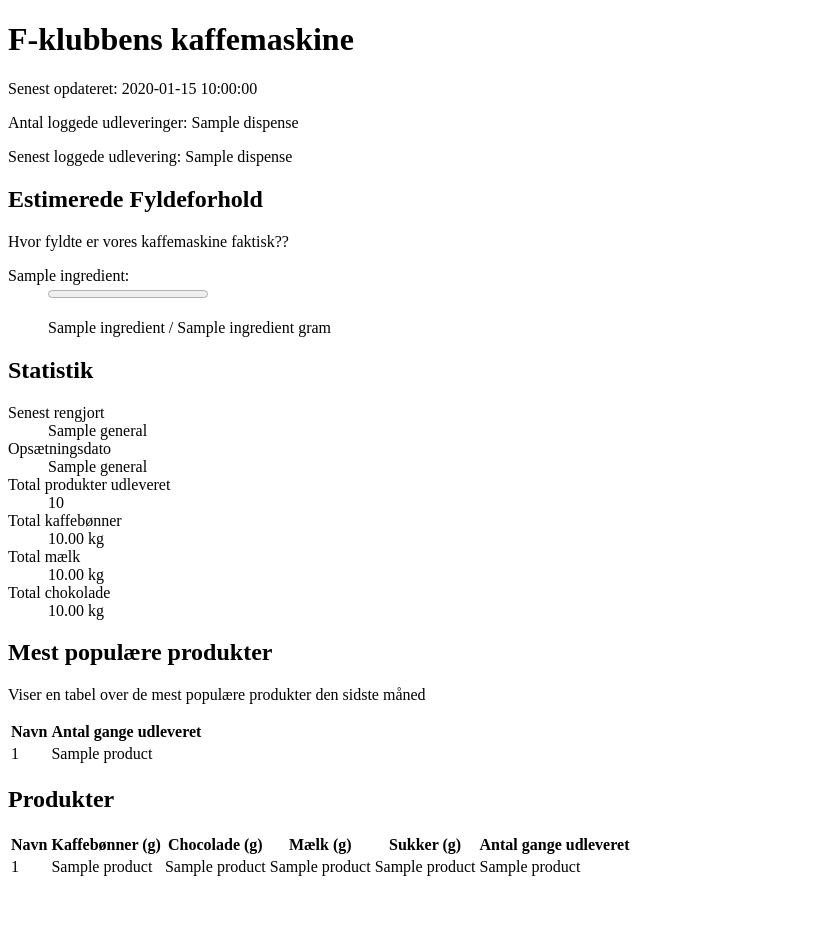
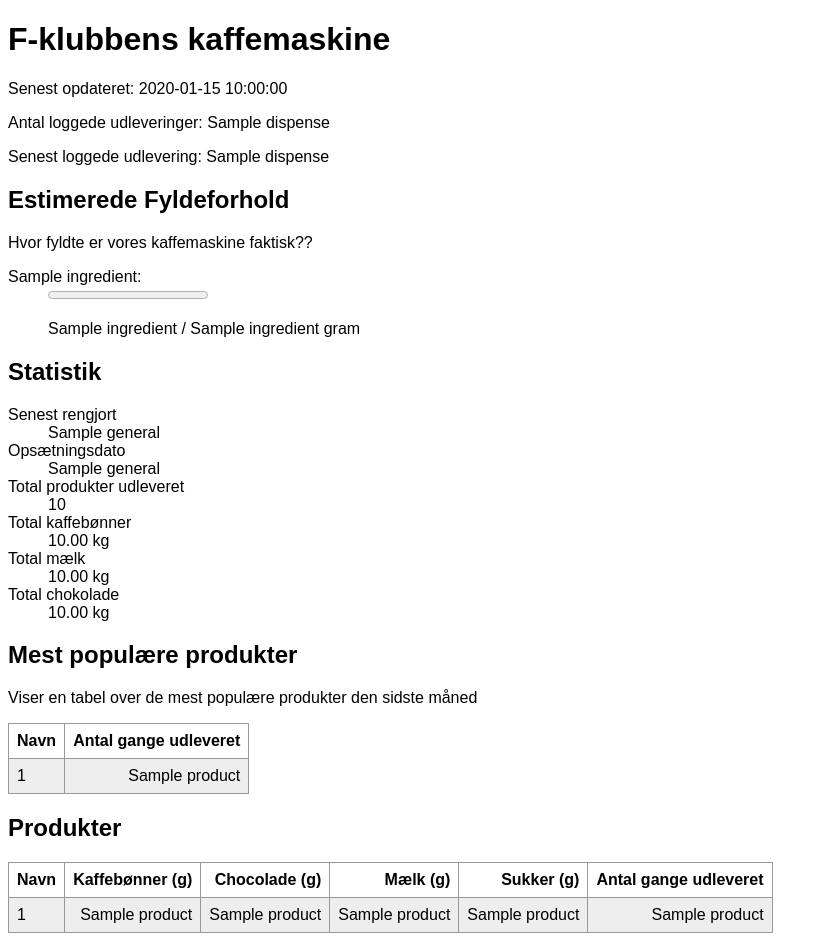
Before and after one commit to f-klubben/jvm, a Python web app: template generator/templates/index.html in a window 1280 px wide. Shown: the whole page, without its empty margins (0-828 px from the left). Before the commit the page ends 876 px from the top, so only its background shows below. Run offline with Jinja, Linux system fonts and the light colour scheme; the template is opened without the code that fills it: most values are stand-ins (such as "Sample title", 1, 10 or a date in 2020).

Commit message:
Added some styling

```diff
--- a/generator/templates/index.html
+++ b/generator/templates/index.html
@@ -3,6 +3,26 @@
 <head>
 <title>F-klubbens kaffemaskine</title>
 <meta charset="utf-8"/>
+<style type="text/css">
+tbody tr:nth-child(odd) {
+  background: #eee;
+}
+table {
+  border-collapse: collapse;
+}
+
+td, th {
+  border: 1px solid #999;
+  padding: 0.5rem;
+  text-align: left;
+}
+body {
+  font-family: Sans-Serif;
+}
+.right {
+  text-align: right;
+}
+</style>
 </head>
 <body>
 
@@ -52,14 +72,14 @@
 <thead>
   <tr>
     <th>Navn</th>
-    <th>Antal gange udleveret</th>
+    <th class="right">Antal gange udleveret</th>
   </tr>
 </thead>
 <tbody>
 {% for product in recents %}
   <tr>
     <td>{{product[0]}}</td>
-    <td>{{product[1]}}</td>
+    <td class="right">{{product[1]}}</td>
   </tr>
 {% endfor %}
 </tbody>
@@ -70,22 +90,22 @@
 <thead>
   <tr>
     <th>Navn</th>
-    <th>Kaffebønner (g)</th>
-    <th>Chocolade (g)</th>
-    <th>Mælk (g)</th>
-    <th>Sukker (g)</th>
-    <th>Antal gange udleveret</th>
+    <th class="right">Kaffebønner (g)</th>
+    <th class="right">Chocolade (g)</th>
+    <th class="right">Mælk (g)</th>
+    <th class="right">Sukker (g)</th>
+    <th class="right">Antal gange udleveret</th>
   </tr>
 </thead>
 <tbody>
 {% for product in products %}
   <tr>
     <td>{{product[0]}}</td>
-    <td>{{product[1]}}</td>
-    <td>{{product[2]}}</td>
-    <td>{{product[3]}}</td>
-    <td>{{product[4]}}</td>
-    <td>{{product[5]}}</td>
+    <td class="right">{{product[1]}}</td>
+    <td class="right">{{product[2]}}</td>
+    <td class="right">{{product[3]}}</td>
+    <td class="right">{{product[4]}}</td>
+    <td class="right">{{product[5]}}</td>
   </tr>
 {% endfor %}
 </tbody>
```
